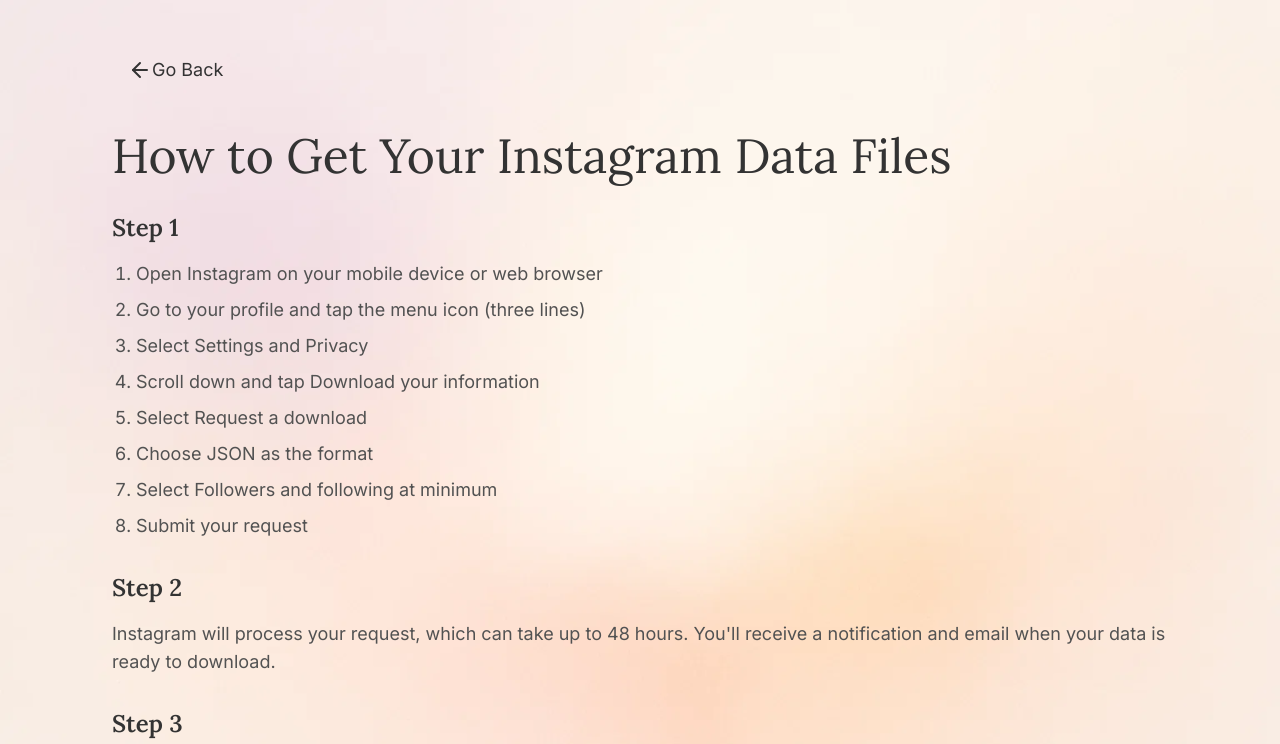
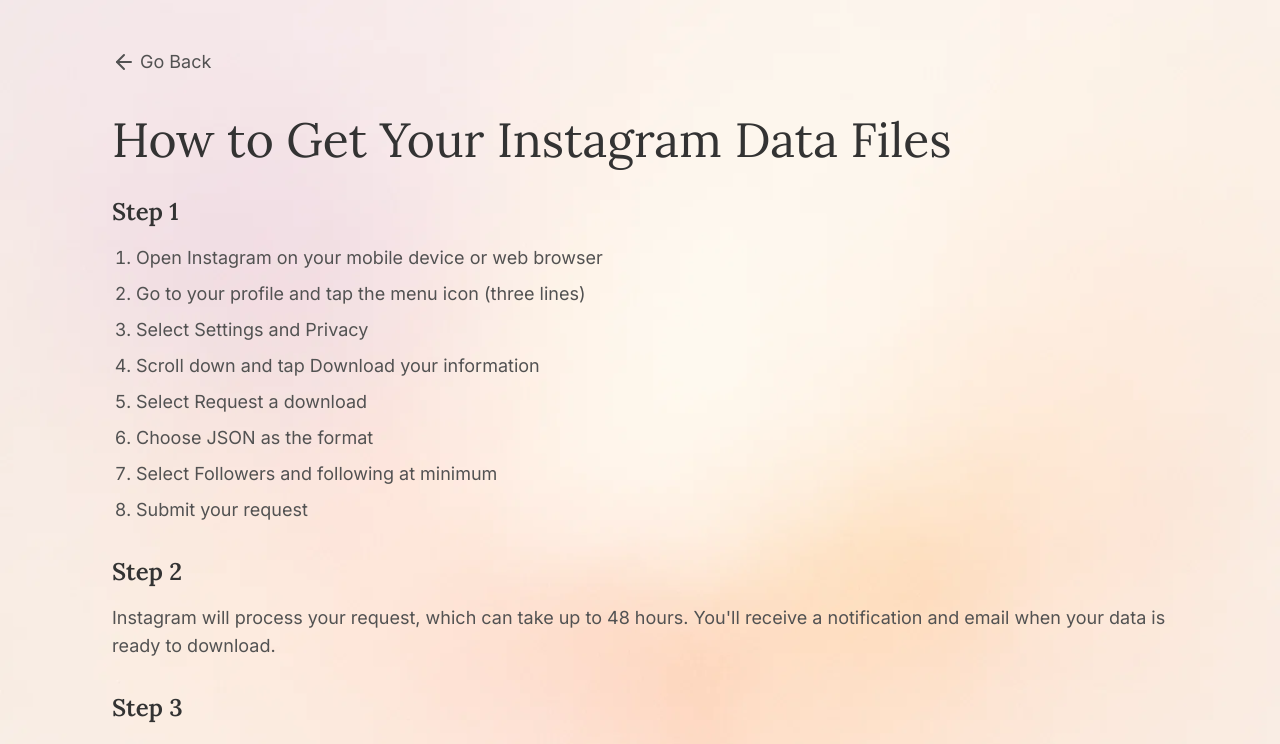
Before and after one commit to Eric-Zhang-Developer/follow-diff, a Next.js app: page /tutorial in a window 1280 px wide. Shown: the top 744 px of the page. Built offline with nearby package versions, Linux system fonts and the light colour scheme.

Commit message:
style: go back link

```diff
--- a/src/app/tutorial/page.tsx
+++ b/src/app/tutorial/page.tsx
@@ -7,9 +7,10 @@ export default function Tutorial() {
       <main className="container mx-auto flex flex-grow flex-col items-start gap-8 px-2 md:px-24">
         <Link
           href="/"
-          className="inline-flex items-center self-start p-4 text-lg"
+          className="inline-flex items-center self-start text-lg space-x-1 text-secondary py-2 pr-3 transition hover:scale-105"
         >
-          <ArrowLeft></ArrowLeft> Go Back
+          <ArrowLeft></ArrowLeft>
+          <p>Go Back</p>
         </Link>
 
         <h1 className="font-main text-3xl md:text-5xl">
```
